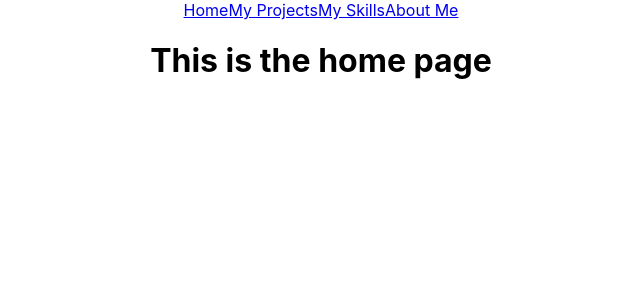
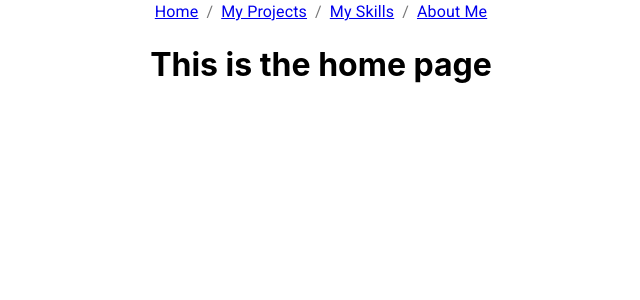
Before and after one commit to jonathan-portillo/portfolio, a React (Create React App) app: page / in a window 1280 px wide. Shown: the top 300 px of the page, without its empty margins (319-959 px from the left). Built offline with nearby package versions, Linux system fonts and the light colour scheme.

Commit message:
added breadcrums navbar

```diff
--- a/src/App.css
+++ b/src/App.css
@@ -5,6 +5,10 @@
 .App-logo {
   height: 40vmin;
   pointer-events: none;
+}
+.navLinks {
+  display: flex;
+  justify-content: center;
 }
 
 @media (prefers-reduced-motion: no-preference) {
--- a/src/Components/Navbar.js
+++ b/src/Components/Navbar.js
@@ -1,13 +1,24 @@
 import React from "react";
 import { NavLink } from "react-router-dom";
+import Breadcrumbs from "@material-ui/core/Breadcrumbs";
 
 const Navbar = () => {
   return (
     <div className="navLinks">
-      <NavLink to="/">Home</NavLink>
-      <NavLink to="/projects">My Projects</NavLink>
-      <NavLink to="/skills">My Skills</NavLink>
-      <NavLink to="/about">About Me</NavLink>
+      <Breadcrumbs aria-label="breadcrumb">
+        <NavLink color="inherit" to="/">
+          Home
+        </NavLink>
+        <NavLink color="inherit" to="/projects">
+          My Projects
+        </NavLink>
+        <NavLink color="inherit" to="/skills">
+          My Skills
+        </NavLink>
+        <NavLink color="inherit" to="/about">
+          About Me
+        </NavLink>
+      </Breadcrumbs>
     </div>
   );
 };
```
